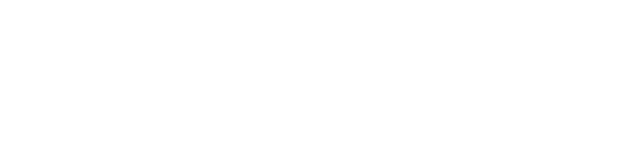
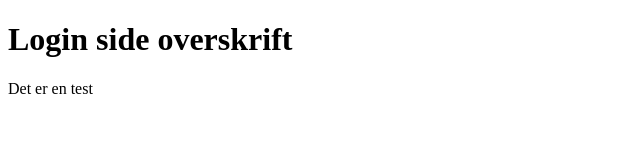
Before and after one commit to KristofferHmann/eksamen, a website: page login/login.html in a window 1280 px wide. Shown: the whole page, without its empty margins (0-640 px from the left). Drawn offline with Linux system fonts and the light colour scheme.

Commit message:
overskrfit til login side

```diff
--- a/login/login.html
+++ b/login/login.html
@@ -6,6 +6,7 @@
     <title>Login side</title>
 </head>
 <body>
-
+    <h1> Login side overskrift</h1>
+    <div> Det er en test</div>
 </body>
 </html>
```
